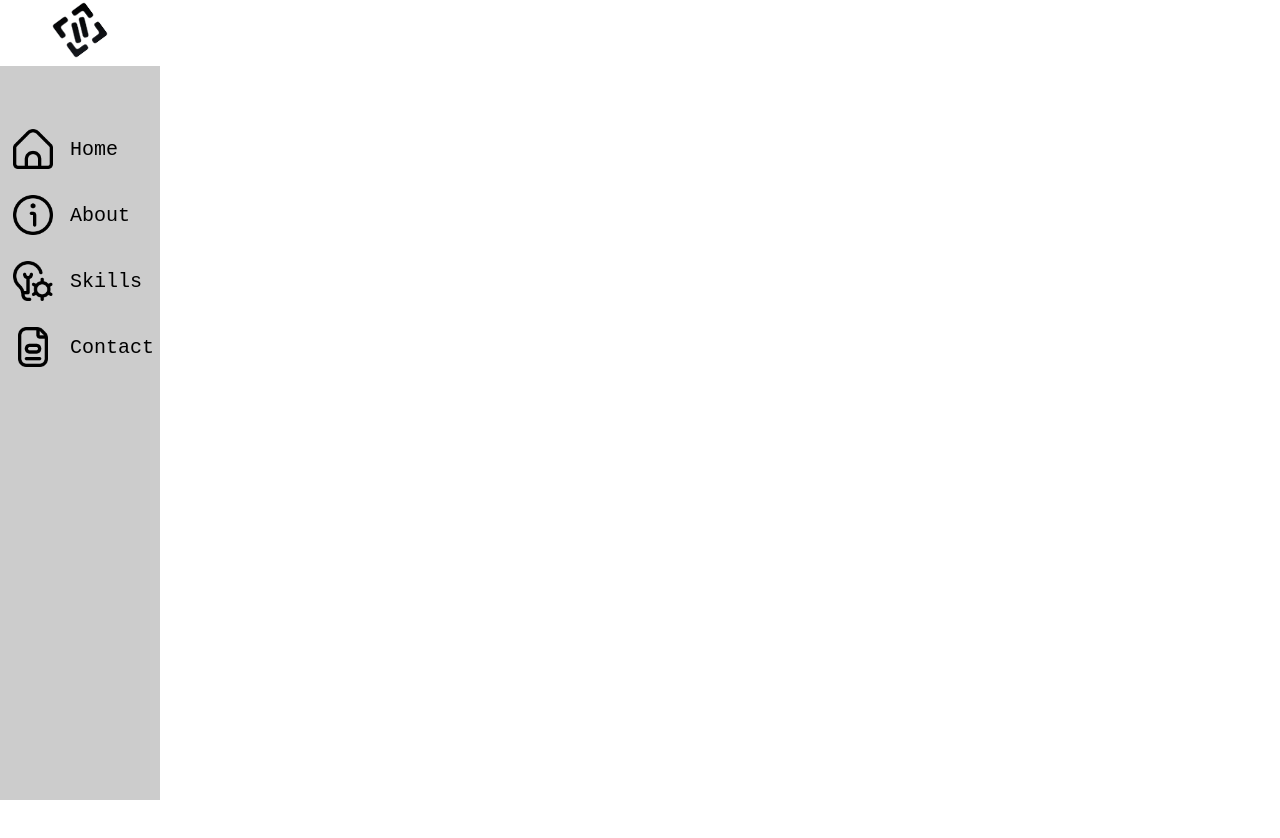
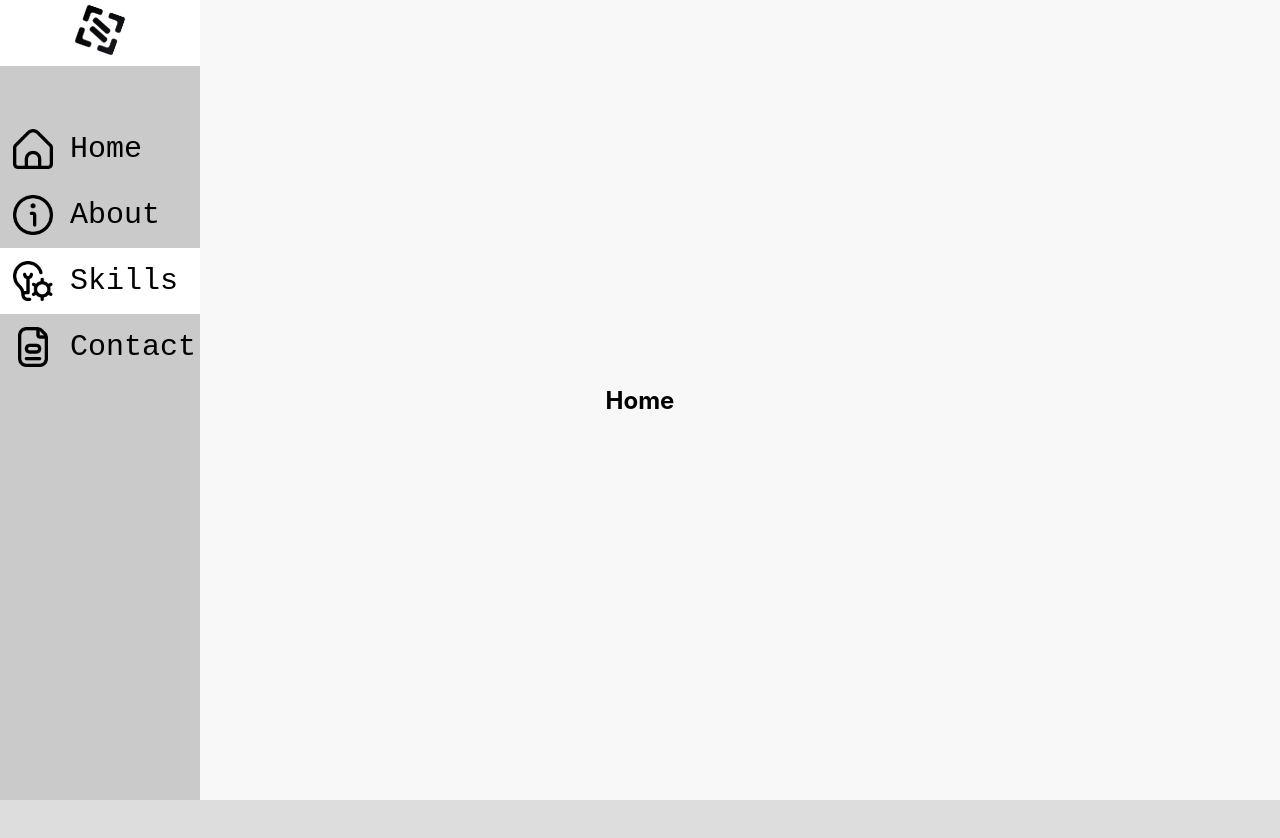
Before and after one commit to PakshP/portfolio, a React (Create React App) app: page / in a window 1280 px wide. Shown: the top 838 px of the page. Before the commit the page ends 800 px from the top, so only its background shows below. Built offline with nearby package versions, Linux system fonts and the light colour scheme.

Commit message:
complete vertical nav bar

```diff
--- a/src/App.css
+++ b/src/App.css
@@ -23,7 +23,7 @@
   top: 0;
   left: 0;
   height: 100%;
-  width: 160px;
+  width: 200px;
   background-color: #b9b9b9b9;
   transition: width 0.3s ease;
 }
@@ -37,6 +37,7 @@
   white-space: nowrap;
   color: black;
   padding-left: 10px;
+  font-size: 30px;
 }
 
 .open .navButtonText {
@@ -61,9 +62,15 @@
   display: block;
   color: white;
   text-decoration: none;
+  position: relative;
 }
 
 .navBar a:hover{
+  background-color: #ffffff;
+  color: black;
+}
+
+.navBar a:hover, .navBar a:focus {
   background-color: #ffffff;
   color: black;
 }
@@ -106,3 +113,38 @@
   background-color: white;
   transition: height 0.3s ease, top 0.3s ease;
 }
+
+.highlightBox {
+  position: absolute;
+  left: 0;
+  width: 100%;
+  background-color: #ffffff;
+  transition: top 0.3s ease, height 0.3s ease;
+  opacity: 0;
+}
+
+.main-section {
+  min-height: 100vh;
+  display: flex;
+  align-items: center;
+  justify-content: center;
+  text-align: center;
+  padding: 15px;
+  box-sizing: border-box;
+}
+
+#home {
+  background-color: #f8f8f8;
+}
+
+#about {
+  background-color: #ddd;
+}
+
+#skills {
+  background-color: #ececec;
+}
+
+#contact {
+  background-color: #fafafa;
+}
--- a/src/App.js
+++ b/src/App.js
@@ -1,4 +1,4 @@
-import React, { useState, useEffect } from 'react';
+import React, { useState, useEffect, useRef } from 'react';
 import logo from './assests/logo-home.png';
 import home from './assests/home.png';
 import about from './assests/info.png';
@@ -9,58 +9,86 @@ import './App.css';
 function App() {
   const [isOpen, setIsOpen] = useState(true);
 
-  const [scrollIndicatorHeight, setScrollIndicatorHeight] = useState(0);
-  const [scrollIndicatorTop, setScrollIndicatorTop] = useState(0);
-
-  useEffect(() => {
-    const updateScrollIndicator = () => {
-      const scrolled = window.scrollY;
-      const totalHeight = document.documentElement.scrollHeight - window.innerHeight;
-      const scrollPercent = scrolled / totalHeight;
-      const indicatorHeight = scrollPercent * window.innerHeight;
-      setScrollIndicatorHeight(indicatorHeight);
-      setScrollIndicatorTop((scrollPercent * (window.innerHeight - indicatorHeight)));
+  const [indicatorStyle, setIndicatorStyle] = useState({});
+  const navRefs = {
+    home: useRef(null),
+    about: useRef(null),
+    skills: useRef(null),
+    contact: useRef(null),
   };
-
-    // Update scroll indicator on mount and on scroll
-    updateScrollIndicator();
-    window.addEventListener('scroll', updateScrollIndicator);
-
-    // Cleanup listener when the component unmounts
-    return () => window.removeEventListener('scroll', updateScrollIndicator);
-  }, []);
 
   const toggleMenu = () => {
     setIsOpen(!isOpen);
   };
 
+  useEffect(() => {
+    const handleScroll = () => {
+      const sections = ['home', 'about', 'skills', 'contact'];
+      let currentSection = 'home';
+      for (const section of sections) {
+        const el = document.getElementById(section);
+        const rect = el.getBoundingClientRect();
+        if (rect.top <= window.innerHeight / 2) {
+          currentSection = section;
+        } else {
+          break;
+        }
+      }
+      if (navRefs[currentSection].current) {
+        const { offsetTop, offsetHeight } = navRefs[currentSection].current;
+        setIndicatorStyle({
+          top: offsetTop + 'px',
+          height: offsetHeight + 'px',
+          opacity: 1
+        });
+      }
+    };
+
+    window.addEventListener('scroll', handleScroll);
+    return () => window.removeEventListener('scroll', handleScroll);
+  }, []);
+
   return (
+    <div>
       <div className={`navBar ${isOpen ? 'open' : ''}`}>
-      <div className="scrollIndicator"
-           style={{ height: `${scrollIndicatorHeight}px`,
-           top: `${scrollIndicatorTop}px`,}}></div>
-      <a href='#' className='menu' onClick={toggleMenu}>
+        <a className='menu' onClick={toggleMenu}>
           <img src={logo} alt='logo' className='logo' />
         </a>
         <div className={`navbuttons ${isOpen ? 'open' : ''}`}>
-        <a href='#home'>
+          <div className="highlightBox" style={indicatorStyle} />
+          <a ref={navRefs.home} href='#home'>
             <img src={home} alt='home' />
             <span className='navButtonText'>Home</span>
           </a>
-        <a href='#about'>
+          <a ref={navRefs.about} href='#about'>
             <img src={about} alt='about' />
             <span className='navButtonText'>About</span>
           </a>
-        <a href='#skills'>
+          <a ref={navRefs.skills} href='#skills'>
             <img src={skills} alt='skills' />
             <span className='navButtonText'>Skills</span>
           </a>
-        <a href='#contact'>
+          <a ref={navRefs.contact} href='#contact'>
             <img src={contact} alt='contact' />
             <span className='navButtonText'>Contact</span>
           </a>
         </div>
       </div>
+      <main>
+        <section id='home' className='main-section'>
+          <h1>Home</h1>
+        </section>
+        <section id='about' className='main-section'>
+          <h1>About</h1>
+        </section>
+        <section id='skills' className='main-section'>
+          <h1>Skills</h1>
+        </section>
+        <section id='contact' className='main-section'>
+          <h1>Contact</h1>
+        </section>
+      </main>
+    </div>
   );
 }
 
--- a/src/index.css
+++ b/src/index.css
@@ -11,3 +11,7 @@ code {
   font-family: source-code-pro, Menlo, Monaco, Consolas, 'Courier New',
     monospace;
 }
+
+html {
+  scroll-behavior: smooth;
+}
```
Lines whose indentation alone changed are shown as unchanged.
